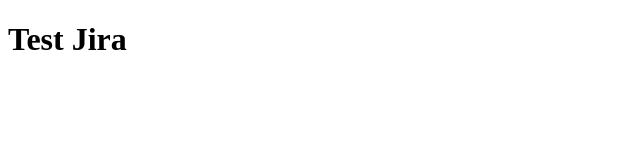
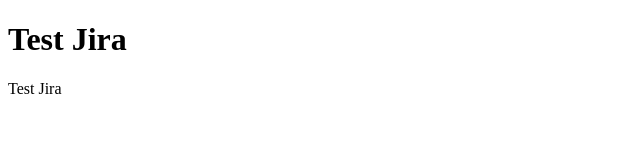
Before and after one commit to Ahmwajih/Jira_test, a plain HTML site: page index.html in a window 1280 px wide. Shown: the full height of the page, 0-640 px from the left. Drawn offline with Linux system fonts and the light colour scheme.

Commit message:
2nd commit

```diff
--- a/index.html
+++ b/index.html
@@ -8,6 +8,7 @@
 <body>
 
     <h1>Test Jira</h1>
+    <p>Test Jira</p>
 
 </body>
 </html>
```
